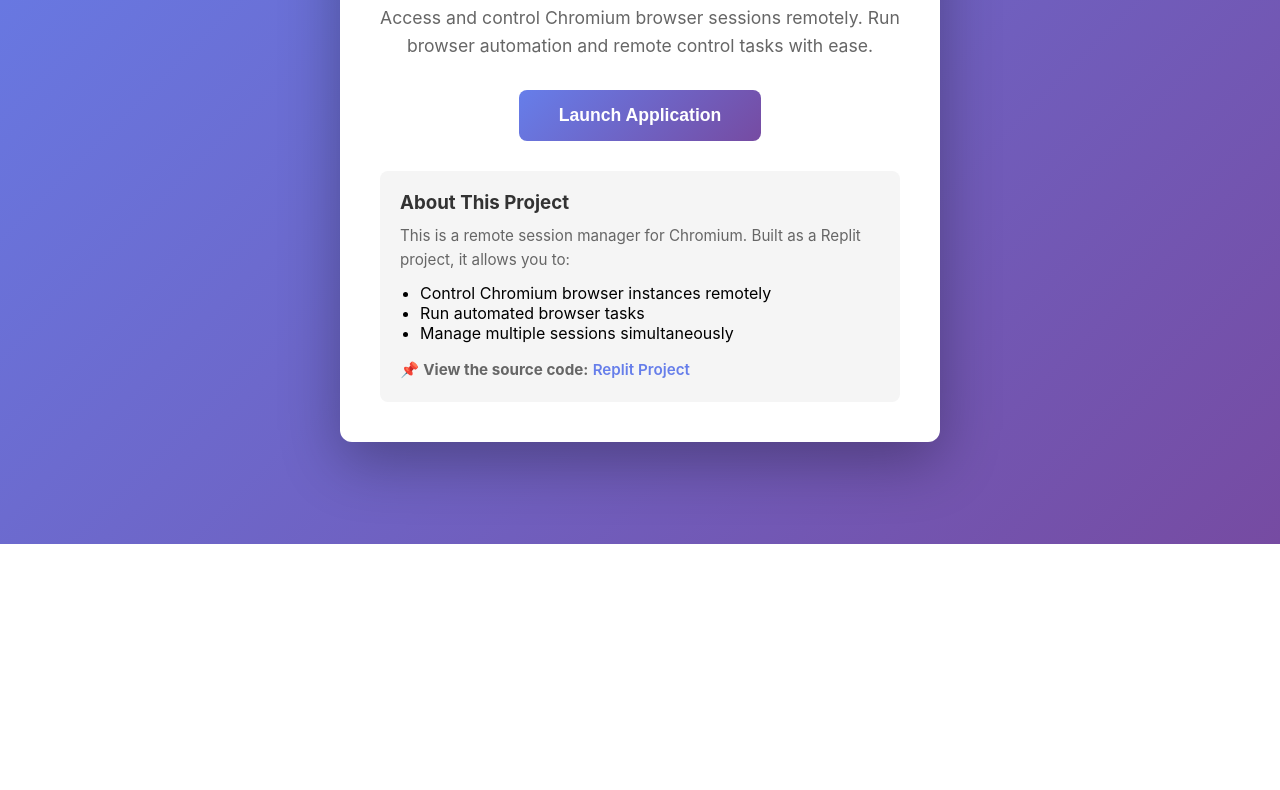
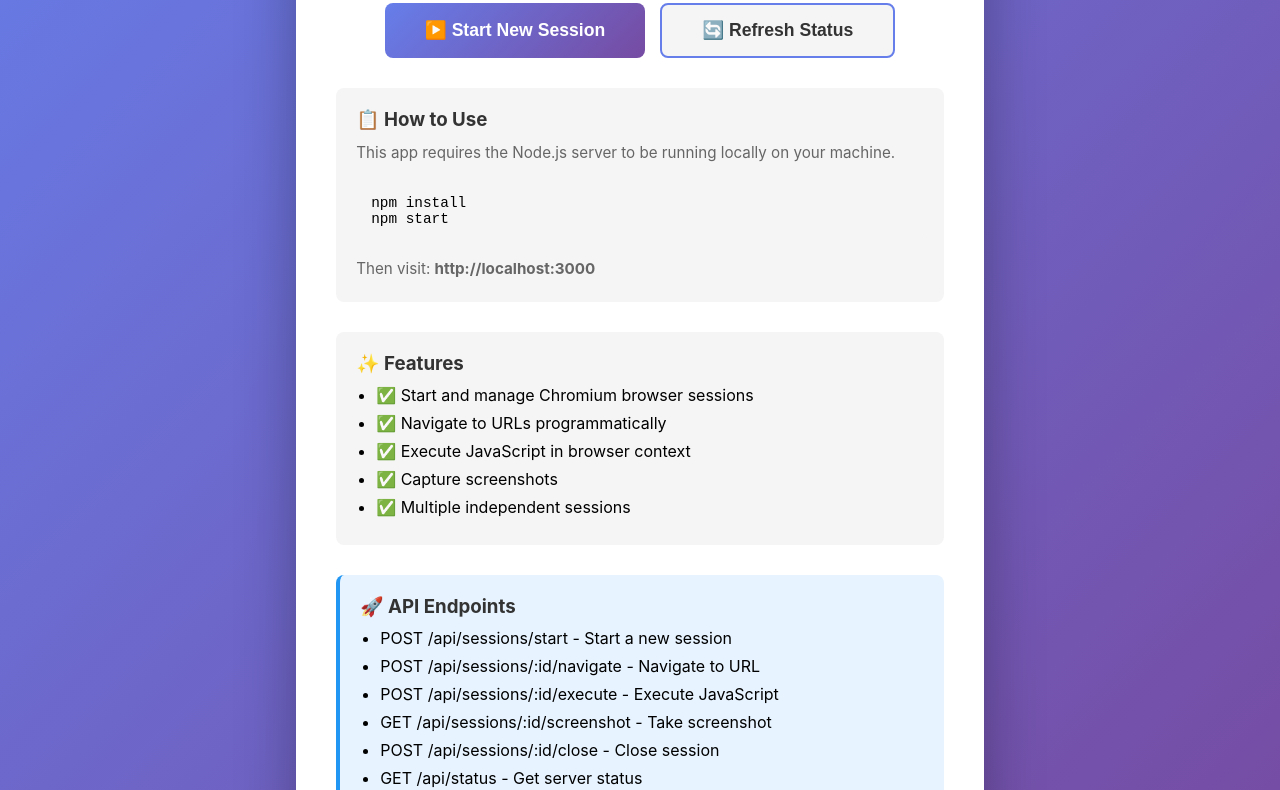
Before and after one commit to LittleIcey11/LittleIcey11.github.io, a website: page index.html in a window 1280 px wide. Shown: the part 256-1046 px from the top of the page. Before the commit the page ends 800 px from the top, so only its background shows below. Drawn offline with Linux system fonts and the light colour scheme; no server answers.

Commit message:
Update index.html for local development - connect to localhost:3000

```diff
--- a/index.html
+++ b/index.html
@@ -26,7 +26,7 @@
             border-radius: 12px;
             box-shadow: 0 20px 60px rgba(0, 0, 0, 0.3);
             padding: 40px;
-            max-width: 600px;
+            max-width: 800px;
             text-align: center;
         }
 
@@ -41,6 +41,14 @@
             line-height: 1.6;
             margin-bottom: 30px;
             font-size: 1.1em;
+        }
+
+        .button-group {
+            display: flex;
+            gap: 15px;
+            justify-content: center;
+            flex-wrap: wrap;
+            margin-bottom: 30px;
         }
 
         .launch-btn {
@@ -66,6 +74,36 @@
             transform: translateY(0);
         }
 
+        .launch-btn.secondary {
+            background: #f5f5f5;
+            color: #333;
+            border: 2px solid #667eea;
+        }
+
+        .launch-btn.secondary:hover {
+            background: #667eea;
+            color: white;
+        }
+
+        .status {
+            padding: 15px;
+            border-radius: 8px;
+            margin-bottom: 20px;
+            font-weight: 600;
+        }
+
+        .status.online {
+            background: #d4edda;
+            color: #155724;
+            border: 1px solid #c3e6cb;
+        }
+
+        .status.offline {
+            background: #f8d7da;
+            color: #721c24;
+            border: 1px solid #f5c6cb;
+        }
+
         .info {
             margin-top: 30px;
             padding: 20px;
@@ -85,6 +123,15 @@
             line-height: 1.6;
         }
 
+        .info ul {
+            margin-top: 10px;
+            margin-left: 20px;
+        }
+
+        .info li {
+            margin-bottom: 8px;
+        }
+
         .repo-link {
             color: #667eea;
             text-decoration: none;
@@ -94,47 +141,153 @@
         .repo-link:hover {
             text-decoration: underline;
         }
+
+        .spinner {
+            border: 3px solid #f3f3f3;
+            border-top: 3px solid #667eea;
+            border-radius: 50%;
+            width: 20px;
+            height: 20px;
+            animation: spin 1s linear infinite;
+            display: inline-block;
+            margin-right: 10px;
+            vertical-align: middle;
+        }
+
+        @keyframes spin {
+            0% { transform: rotate(0deg); }
+            100% { transform: rotate(360deg); }
+        }
+
+        .code-block {
+            background: #f5f5f5;
+            padding: 15px;
+            border-radius: 8px;
+            margin: 15px 0;
+            text-align: left;
+            overflow-x: auto;
+            font-family: 'Courier New', monospace;
+            font-size: 0.9em;
+        }
     </style>
 </head>
 <body>
     <div class="container">
         <h1>🌐 Chromium Remote Sessions</h1>
         <p class="description">
-            Access and control Chromium browser sessions remotely. Run browser automation and remote control tasks with ease.
+            Run Chromium browser sessions locally with a simple web interface.
         </p>
 
-        <button class="launch-btn" onclick="launchApp()">
-            Launch Application
-        </button>
+        <div id="status" class="status offline">
+            <span class="spinner"></span>Checking Chromium status...
+        </div>
+
+        <div class="button-group">
+            <button class="launch-btn" onclick="startSession()">
+                ▶️ Start New Session
+            </button>
+            <button class="launch-btn secondary" onclick="checkStatus()">
+                🔄 Refresh Status
+            </button>
+        </div>
 
         <div class="info">
-            <h3>About This Project</h3>
+            <h3>📋 How to Use</h3>
             <p>
-                This is a remote session manager for Chromium. Built as a Replit project, it allows you to:
+                This app requires the Node.js server to be running locally on your machine.
             </p>
-            <ul style="margin-top: 10px; margin-left: 20px; text-align: left;">
-                <li>Control Chromium browser instances remotely</li>
-                <li>Run automated browser tasks</li>
-                <li>Manage multiple sessions simultaneously</li>
+            <div class="code-block">
+npm install<br>
+npm start
+            </div>
+            <p>
+                Then visit: <strong>http://localhost:3000</strong>
+            </p>
+        </div>
+
+        <div class="info">
+            <h3>✨ Features</h3>
+            <ul>
+                <li>✅ Start and manage Chromium browser sessions</li>
+                <li>✅ Navigate to URLs programmatically</li>
+                <li>✅ Execute JavaScript in browser context</li>
+                <li>✅ Capture screenshots</li>
+                <li>✅ Multiple independent sessions</li>
             </ul>
-            <p style="margin-top: 15px;">
-                📌 <strong>View the source code:</strong> <a href="https://replit.com/@353591472/Chromium-Remote-Sessions" class="repo-link">Replit Project</a>
-            </p>
+        </div>
+
+        <div class="info" style="background: #e7f3ff; border-left: 4px solid #2196F3;">
+            <h3>🚀 API Endpoints</h3>
+            <ul>
+                <li>POST /api/sessions/start - Start a new session</li>
+                <li>POST /api/sessions/:id/navigate - Navigate to URL</li>
+                <li>POST /api/sessions/:id/execute - Execute JavaScript</li>
+                <li>GET /api/sessions/:id/screenshot - Take screenshot</li>
+                <li>POST /api/sessions/:id/close - Close session</li>
+                <li>GET /api/status - Get server status</li>
+            </ul>
         </div>
     </div>
 
     <script>
-        function launchApp() {
-            // Replace with your actual Chromium Remote Sessions URL
-            const appUrl = 'https://chromium-remote-sessions.replit.dev/';
+        const API_BASE = 'http://localhost:3000';
 
-            // Try to open, or show instructions if it fails
-            window.open(appUrl, '_blank');
+        async function checkStatus() {
+            const statusEl = document.getElementById('status');
+            statusEl.innerHTML = '<span class="spinner"></span>🔄 Checking Chromium status...';
+            statusEl.className = 'status offline';
 
-            setTimeout(() => {
-                alert('If the application did not open, please ensure the Replit server is running at:\n' + appUrl);
-            }, 1000);
+            try {
+                const response = await fetch(`${API_BASE}/api/status`, {
+                    method: 'GET',
+                    headers: { 'Content-Type': 'application/json' }
+                });
+                const data = await response.json();
+
+                if (data.status === 'online') {
+                    statusEl.innerHTML = `✅ Chromium Online - Version: ${data.chromiumVersion} | Active Sessions: ${data.activeSessions}`;
+                    statusEl.className = 'status online';
+                } else if (data.status === 'offline') {
+                    statusEl.innerHTML = '⚠️ Chromium is initializing...';
+                    statusEl.className = 'status offline';
+                } else {
+                    statusEl.textContent = '❌ Server error - ' + (data.error || 'Unknown error');
+                    statusEl.className = 'status offline';
+                }
+            } catch (error) {
+                statusEl.innerHTML = '❌ Server not running - Run: <strong>npm start</strong>';
+                statusEl.className = 'status offline';
+                console.error('Status check error:', error);
+            }
         }
+
+        async function startSession() {
+            try {
+                const response = await fetch(`${API_BASE}/api/sessions/start`, {
+                    method: 'POST',
+                    headers: { 'Content-Type': 'application/json' }
+                });
+
+                if (!response.ok) {
+                    const error = await response.json();
+                    alert(`❌ Error: ${error.error || 'Failed to start session'}`);
+                    return;
+                }
+
+                const data = await response.json();
+                alert(`✅ Session Started!\n\nSession ID: ${data.sessionId}\n\nUse this ID to control the browser.`);
+                checkStatus();
+            } catch (error) {
+                alert(`❌ Failed to connect to server\n\nMake sure to run: npm start\n\nError: ${error.message}`);
+                console.error('Start session error:', error);
+            }
+        }
+
+        // Check status on page load
+        window.addEventListener('load', () => {
+            checkStatus();
+            setInterval(checkStatus, 5000);
+        });
     </script>
 </body>
 </html>
```
